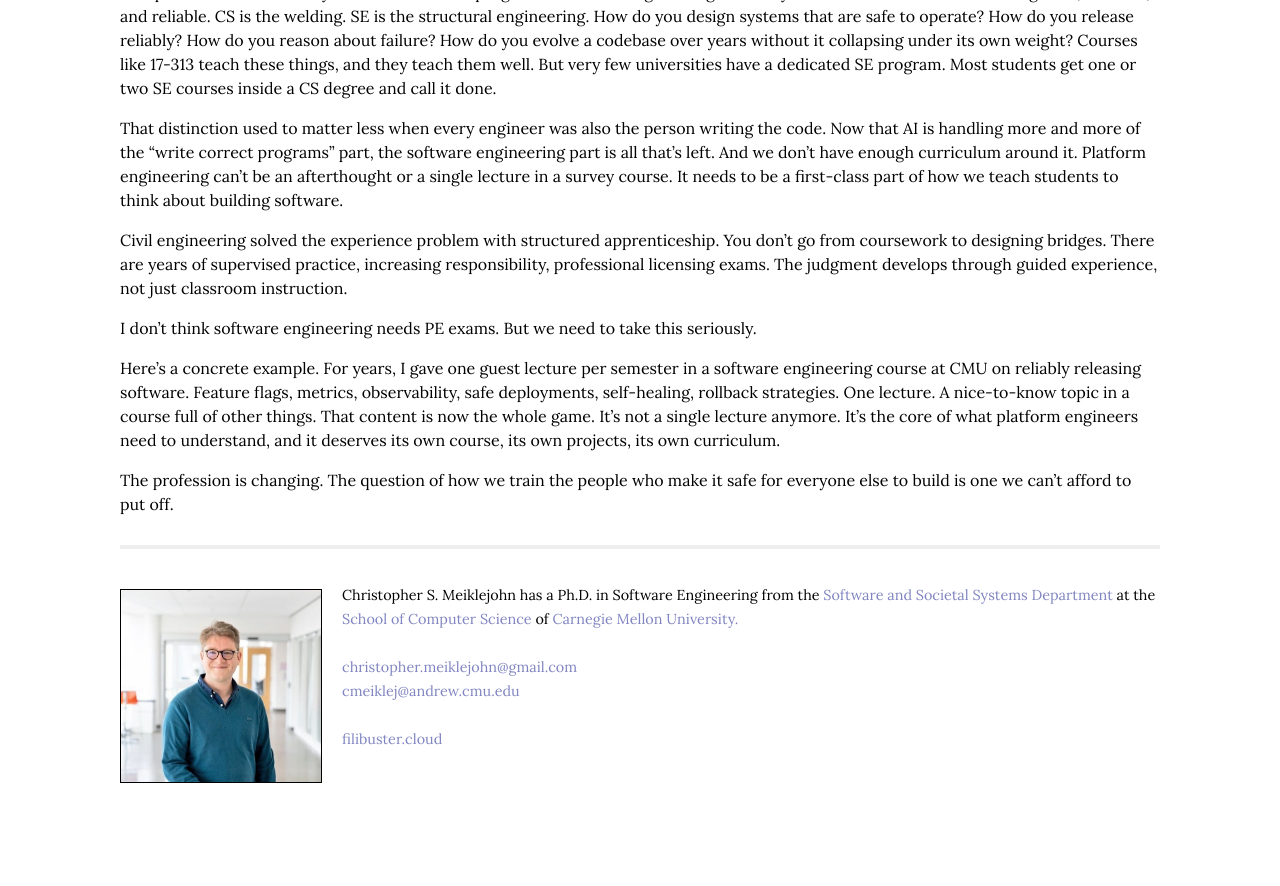
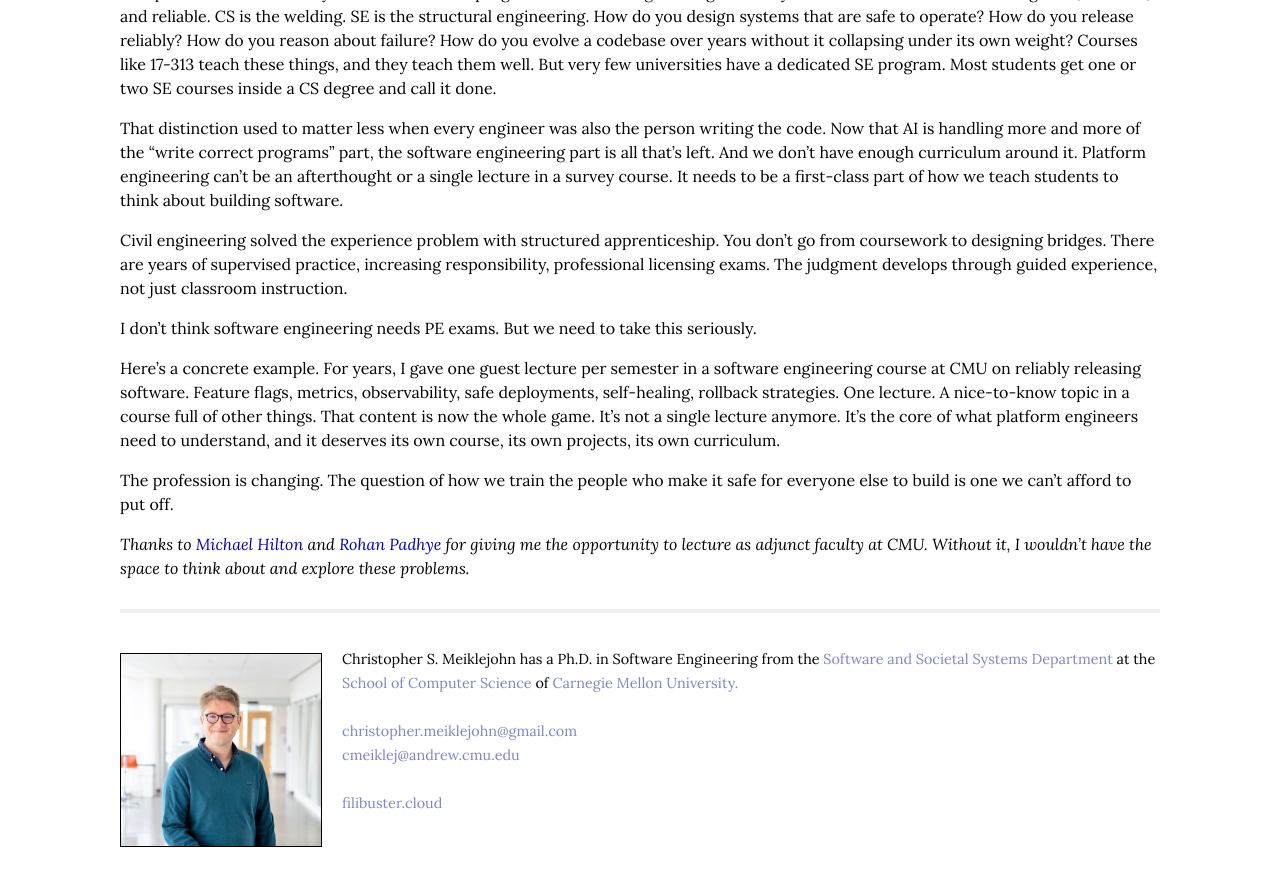
Before and after one commit to cmeiklejohn/cmeiklejohn.github.io, a Jekyll site: the page built from _posts/2026-04-01-software-engineering-is-becoming-civil-engineering.markdown, in a window 1280 px wide and 900 px high, scrolled down 2560 px. Shown: the top 886 px of the window. Built offline with Jekyll 4.4.1, drawn with Linux system fonts in a browser that asks for light colours; some web fonts are replaced; before the commit the page ends 3396 px from its top, so only the background shows below that.

Commit message:
Add thanks to Michael Hilton and Rohan Padhye
https://claude.ai/code/session_018mjBVoMgWwm8eLhnnMXsGy

```diff
--- a/_posts/2026-04-01-software-engineering-is-becoming-civil-engineering.markdown
+++ b/_posts/2026-04-01-software-engineering-is-becoming-civil-engineering.markdown
@@ -77,3 +77,5 @@ I don't think software engineering needs PE exams. But we need to take this seri
 Here's a concrete example. For years, I gave one guest lecture per semester in a software engineering course at CMU on reliably releasing software. Feature flags, metrics, observability, safe deployments, self-healing, rollback strategies. One lecture. A nice-to-know topic in a course full of other things. That content is now the whole game. It's not a single lecture anymore. It's the core of what platform engineers need to understand, and it deserves its own course, its own projects, its own curriculum.
 
 The profession is changing. The question of how we train the people who make it safe for everyone else to build is one we can't afford to put off.
+
+*Thanks to [Michael Hilton](https://www.cs.cmu.edu/~mhilton/) and [Rohan Padhye](https://rohan.padhye.org/) for giving me the opportunity to lecture as adjunct faculty at CMU. Without it, I wouldn't have the space to think about and explore these problems.*
```
